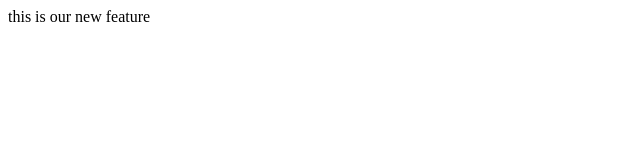
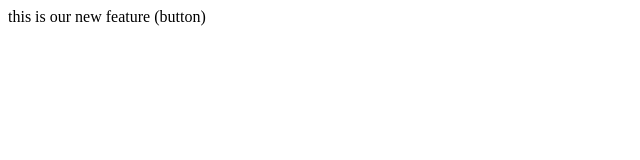
Before and after one commit to ranganathkarthik/test, a plain HTML site: page index.html in a window 1280 px wide. Shown: the full height of the page, 0-640 px from the left. Drawn offline with Linux system fonts and the light colour scheme.

Commit message:
added button

```diff
--- a/index.html
+++ b/index.html
@@ -1 +1 @@
-<p> this is our new feature </p>
+<p> this is our new feature (button)</p>
```
